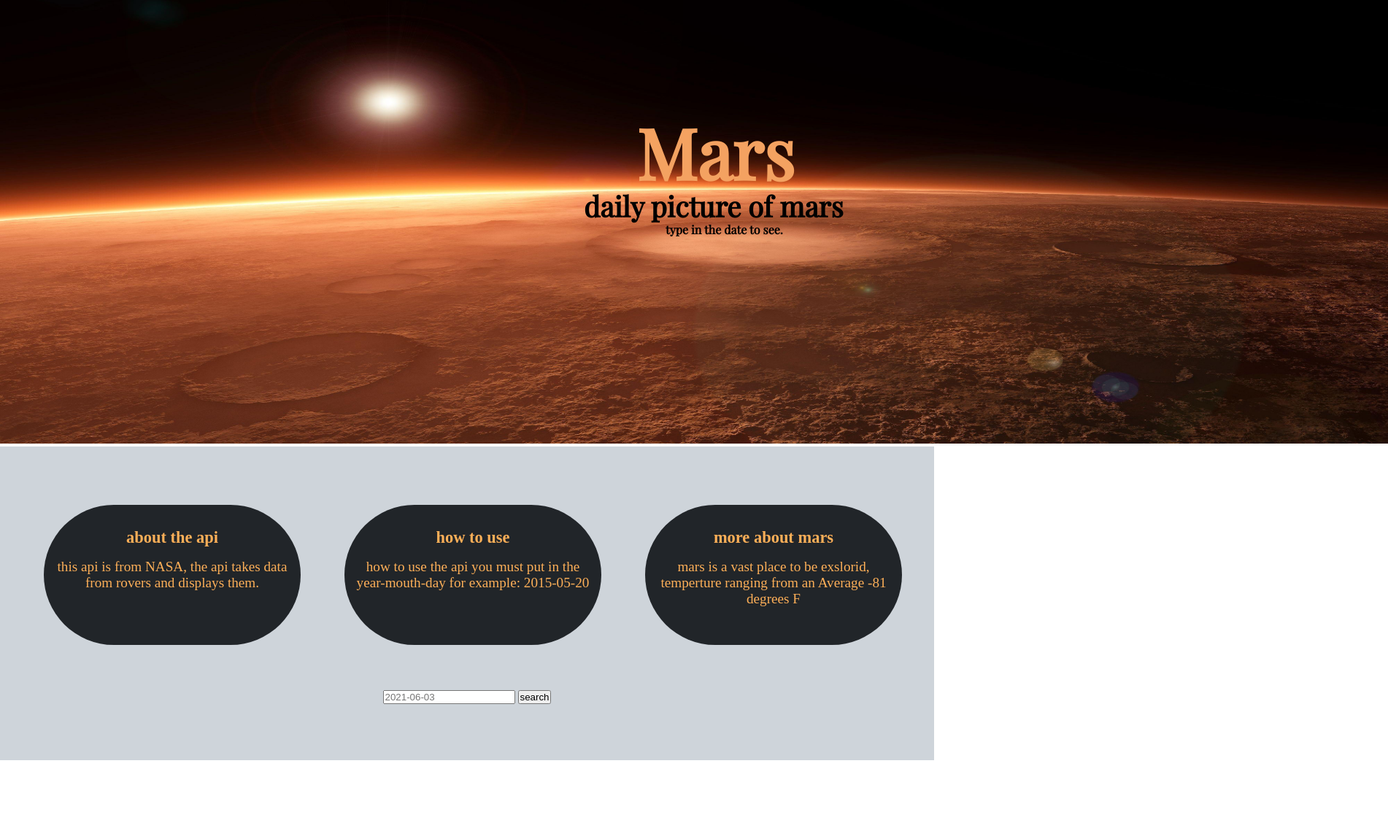
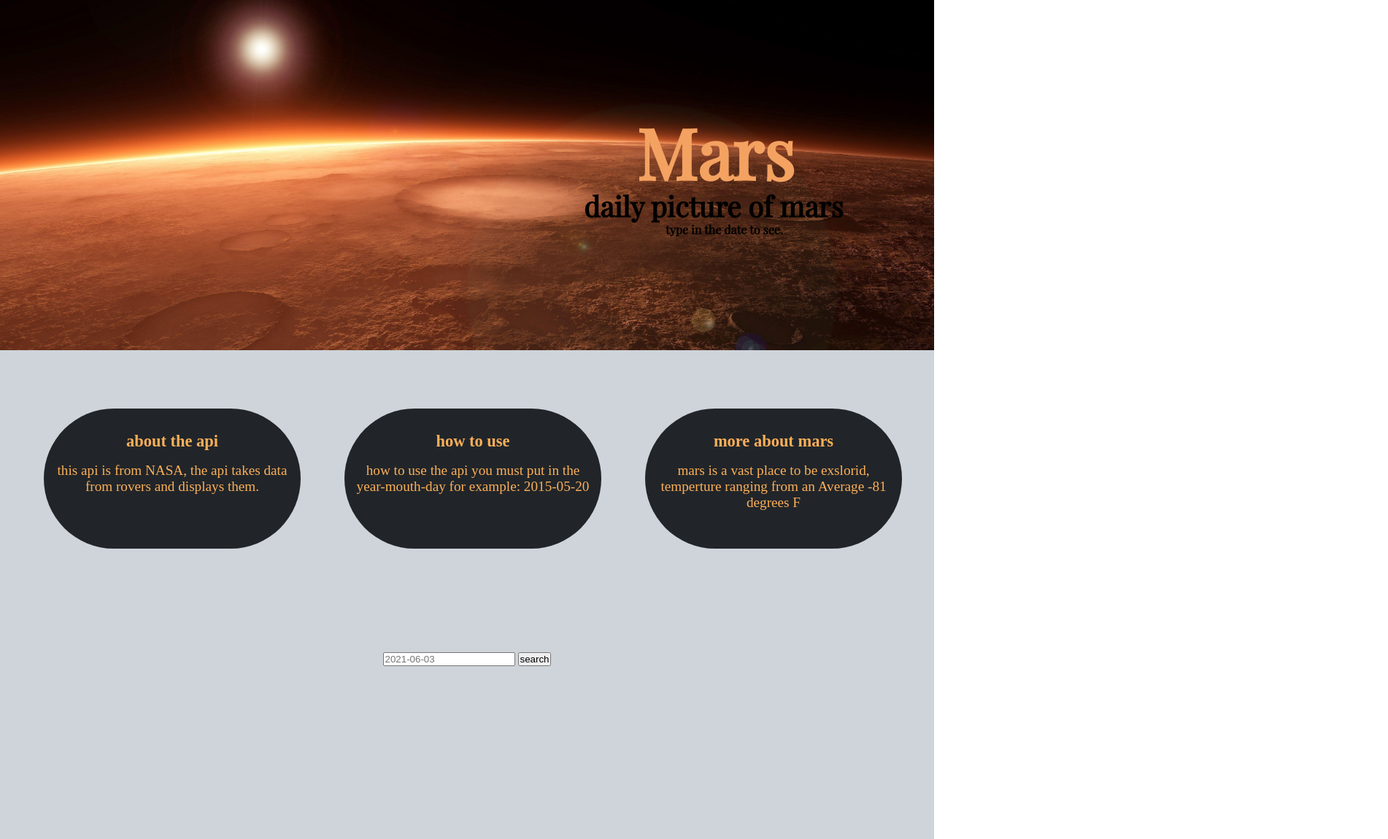
Before and after one commit to landon-is-on/mars-api-project, a plain HTML site: page indexT.html in a window 1280 px wide. Shown: the whole page at 73% size, 1902 px wide, since content can reach past the window. Before the commit the page ends 1042 px from the top, so only its background shows below. Drawn offline with nearby package versions, Linux system fonts and the light colour scheme.

Commit message:
made hero resondsive

```diff
--- a/indexT.html
+++ b/indexT.html
@@ -16,8 +16,8 @@
 </head>
 <body>
     <!------hero--->
-    <div>
-        <img id="hero" src="/backgroundpics/wp2461878.jpg">
+    <div class="hero">
+        <img>
         <h1 id="hero-title">Mars</h1>
     <p id="hero-p">daily picture of mars</p>
     <p id="hero-sub"> type in the date to see.</p>
@@ -41,7 +41,8 @@
 </div>
     </div>
 <!---------api--------------->
-<div id="calander-input">
+<div class="" id="calander-input">
+
     <form id="searchForm">
         <input type="text" placeholder="2021-06-03" name="query">
         <button>search</button>
--- a/style2.css
+++ b/style2.css
@@ -6,10 +6,14 @@
 
 
 /*-- hero---*/
-#hero{
-    width: 118.9rem;
-    height: 38rem;
-    }
+.hero{
+    background-image: url(/backgroundpics/wp2461878.jpg);
+    height: 30rem;
+    background-position: center;
+    background-repeat: no-repeat;
+    background-size: cover;
+    position: relative;
+}
 
     #hero-title{
         position: absolute;
@@ -68,7 +72,8 @@ padding: 1rem;
 /*----api------*/
 #calander-input{
     background-color: #ced4da;
-
+    padding-top: 5rem;
+    padding-bottom: 10rem;
     text-align: center;
     height: 6rem;
 }
@@ -79,5 +84,6 @@ padding: 1rem;
 height: 20rem;
 width: 25rem;
 position: absolute;
-left: 48rem;
+left: 70rem;
+bottom: -10rem;
 }
```
